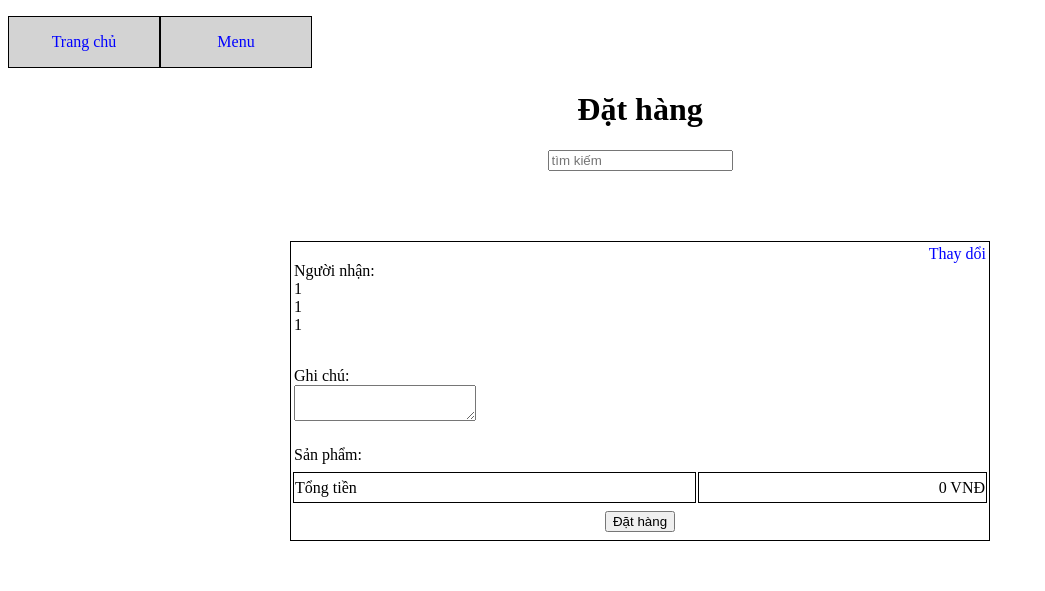
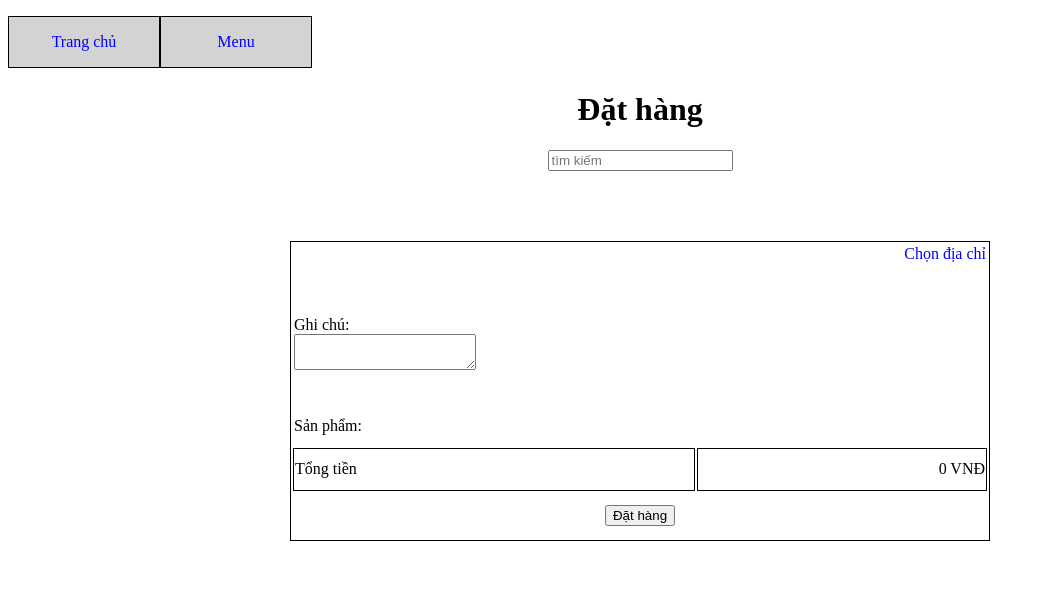
Before and after one commit to maoleng/web-project-1, a PHP site: page /order_form.php in a window 1280 px wide. Shown: the top 591 px of the page, without its empty margins (0-1045 px from the left). Run offline with PHP 8.4, Linux system fonts and the light colour scheme; a user stored in the database is signed in; data comes from the database, SQL or seed files in the repository; data that the repository does not hold is empty.

Commit message:
fix order form
fix some error

```diff
--- a/order_form.php
+++ b/order_form.php
@@ -29,7 +29,7 @@ require 'check_account.php';
 				<table width="700px" height="300px"	class="border left">
 					<tr>
 						<?php
-						$sql = "select * from receivers where status = '1'";
+						$sql = "select * from receivers where status = '1' and customer_id = '$customer_id'";
 						$result = mysqli_query($connect,$sql);
 						$rows = mysqli_num_rows($result);
 						if ($rows == 0) { ?>
```
